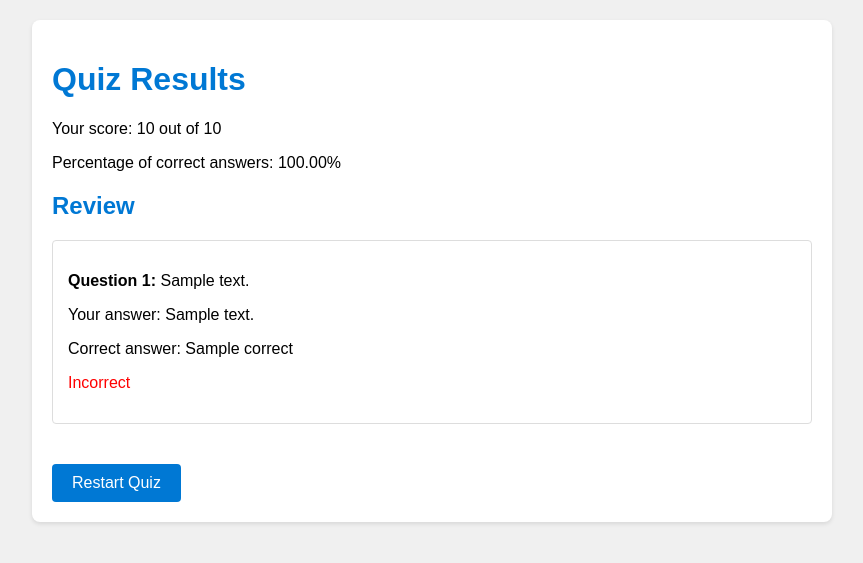
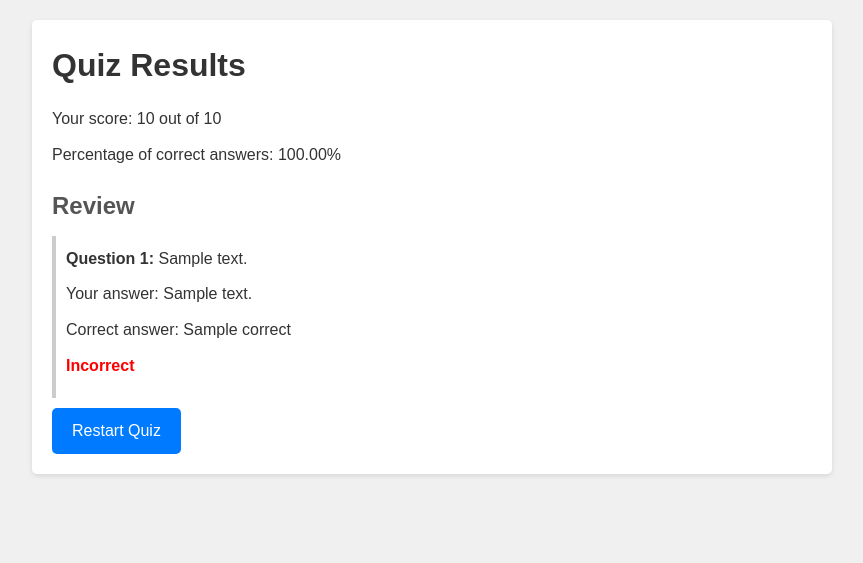
Before and after one commit to lukaszmk/azurequiz, a FastAPI app: template templates/results.html in a window 1280 px wide. Shown: the top 563 px of the page, without its empty margins (208-1071 px from the left). Run offline with FastAPI, Linux system fonts and the light colour scheme; the template is opened without the code that fills it: most values are stand-ins (such as "Sample title", 1, 10 or a date in 2020).

Commit message:
add question

```diff
--- a/static/styles.css
+++ b/static/styles.css
@@ -1,62 +1,85 @@
+/* Reset default styles */
+* {
+    margin: 0;
+    padding: 0;
+    box-sizing: border-box;
+}
+
 body {
     font-family: Arial, sans-serif;
-    max-width: 800px;
-    margin: 0 auto;
-    padding: 20px;
     background-color: #f0f0f0;
+    color: #333;
+    line-height: 1.6;
 }
 
 .container {
+    max-width: 800px;
+    margin: 20px auto;
     background-color: white;
     padding: 20px;
-    border-radius: 8px;
-    box-shadow: 0 2px 4px rgba(0,0,0,0.1);
+    border-radius: 5px;
+    box-shadow: 0 2px 5px rgba(0, 0, 0, 0.1);
 }
 
-h1, h2 {
-    color: #0078d4;
+h1 {
+    color: #333;
+    margin-bottom: 15px;
 }
 
-.btn {
-    display: inline-block;
-    padding: 10px 20px;
-    background-color: #0078d4;
-    color: white;
-    text-decoration: none;
-    border-radius: 4px;
+h2 {
+    color: #555;
     margin-top: 20px;
-    border: none;
-    cursor: pointer;
+    margin-bottom: 10px;
 }
 
-.btn:hover {
-    background-color: #005a9e;
+p {
+    margin-bottom: 10px;
 }
 
-form {
-    margin: 20px 0;
+/* Styles for results.html */
+.review {
+    margin: 10px 0;
+    padding: 10px;
+    border-left: 4px solid #ccc;
 }
 
-label {
-    display: block;
-    margin: 10px 0;
+.correct {
+    color: green;
+    font-weight: bold;
+}
+
+.incorrect {
+    color: red;
+    font-weight: bold;
+}
+
+/* Styles for question.html */
+form {
+    margin-top: 20px;
+}
+
+form div {
+    margin: 15px 0;
 }
 
 input[type="radio"] {
     margin-right: 10px;
+    vertical-align: middle;
 }
 
-.review {
-    margin: 20px 0;
-    padding: 15px;
-    border: 1px solid #ddd;
-    border-radius: 4px;
+/* Shared button styles */
+.btn {
+    display: inline-block;
+    background-color: #007bff;
+    color: white;
+    padding: 10px 20px;
+    text-decoration: none;
+    border-radius: 5px;
+    border: none;
+    cursor: pointer;
+    font-size: 16px;
 }
 
-.correct {
-    color: green;
+.btn:hover {
+    background-color: #0056b3;
 }
-
-.incorrect {
-    color: red;
-}
```
